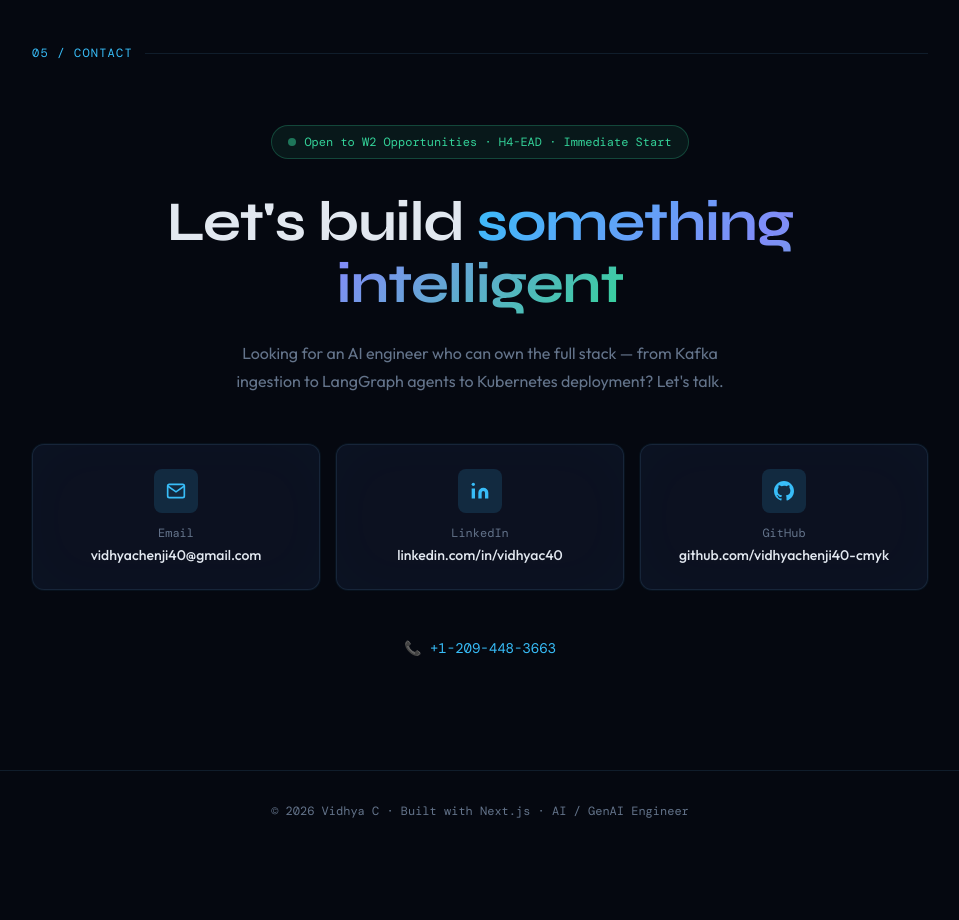
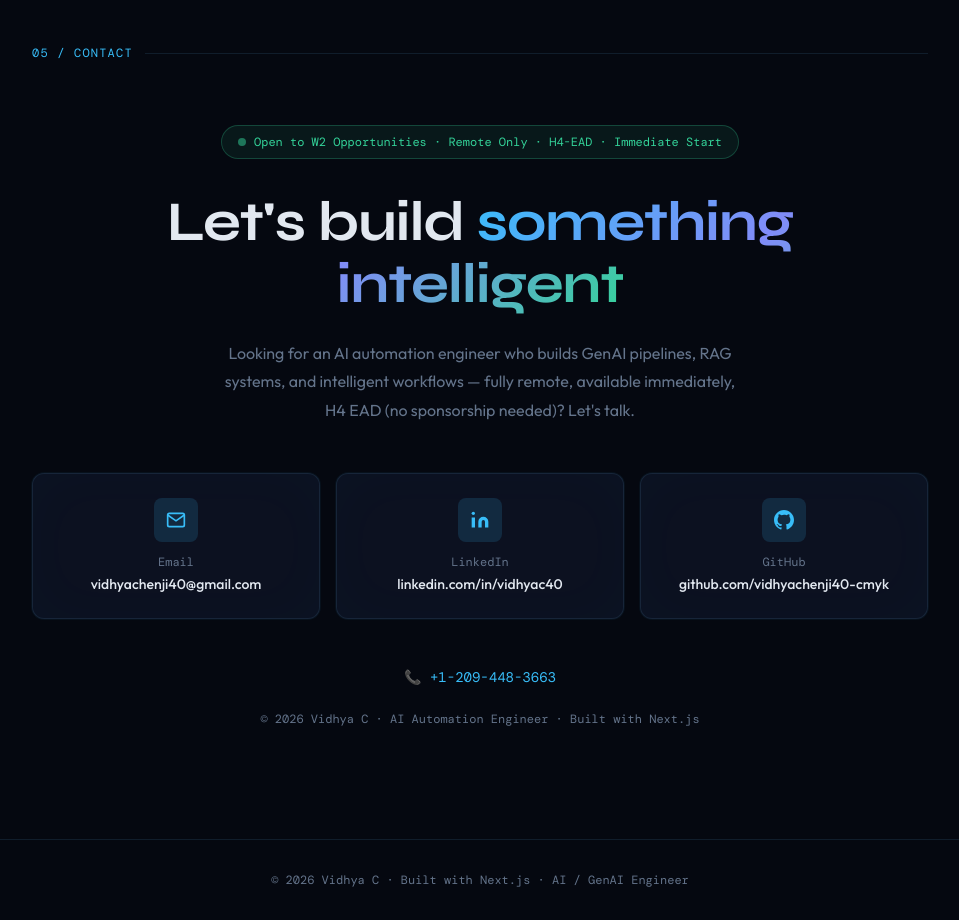
Before and after one commit to vidhyachenji40-cmyk/ai-portfolio, a Next.js app: page / in a window 1280 px wide. Shown: the part 6300-7220 px from the top of the page, without its empty margins (160-1119 px from the left). Before the commit the page ends 7151 px from the top, so only its background shows below. Built offline with nearby package versions, Linux system fonts and the light colour scheme; a web font is replaced by a local one.

Commit message:
Update Contact.tsx

```diff
--- a/src/components/Contact.tsx
+++ b/src/components/Contact.tsx
@@ -22,7 +22,7 @@ export default function Contact() {
             className="w-2 h-2 rounded-full animate-pulse"
             style={{ background: "var(--green)" }}
           />
-          Open to W2 Opportunities · H4-EAD · Immediate Start
+          Open to W2 Opportunities · Remote Only · H4-EAD · Immediate Start
         </div>
 
         <h2
@@ -42,11 +42,13 @@ export default function Contact() {
           style={{
             color: "var(--muted)",
             fontSize: "1rem",
-            maxWidth: "500px",
+            maxWidth: "520px",
             lineHeight: 1.8,
           }}
         >
-          Looking for an AI engineer who can own the full stack — from Kafka ingestion to LangGraph agents to Kubernetes deployment? Let&apos;s talk.
+          Looking for an AI automation engineer who builds GenAI pipelines, RAG systems,
+          and intelligent workflows — fully remote, available immediately, H4 EAD
+          (no sponsorship needed)? Let&apos;s talk.
         </p>
 
         {/* Contact cards */}
@@ -126,6 +128,10 @@ export default function Contact() {
             +1-209-448-3663
           </a>
         </p>
+
+        <p className="font-mono text-xs mt-6" style={{ color: "var(--muted)" }}>
+          © 2026 Vidhya C · AI Automation Engineer · Built with Next.js
+        </p>
       </div>
     </section>
   );
```
